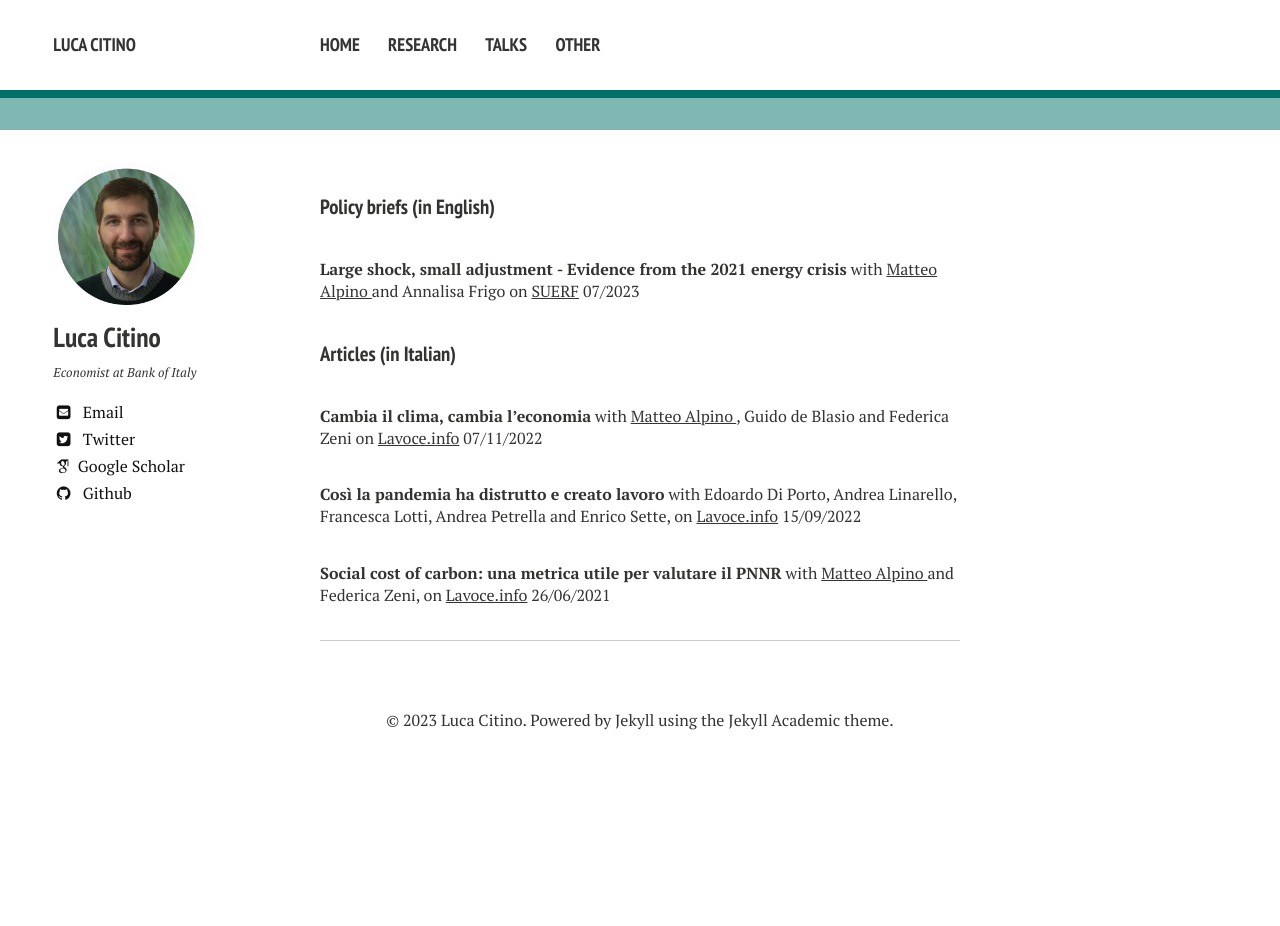
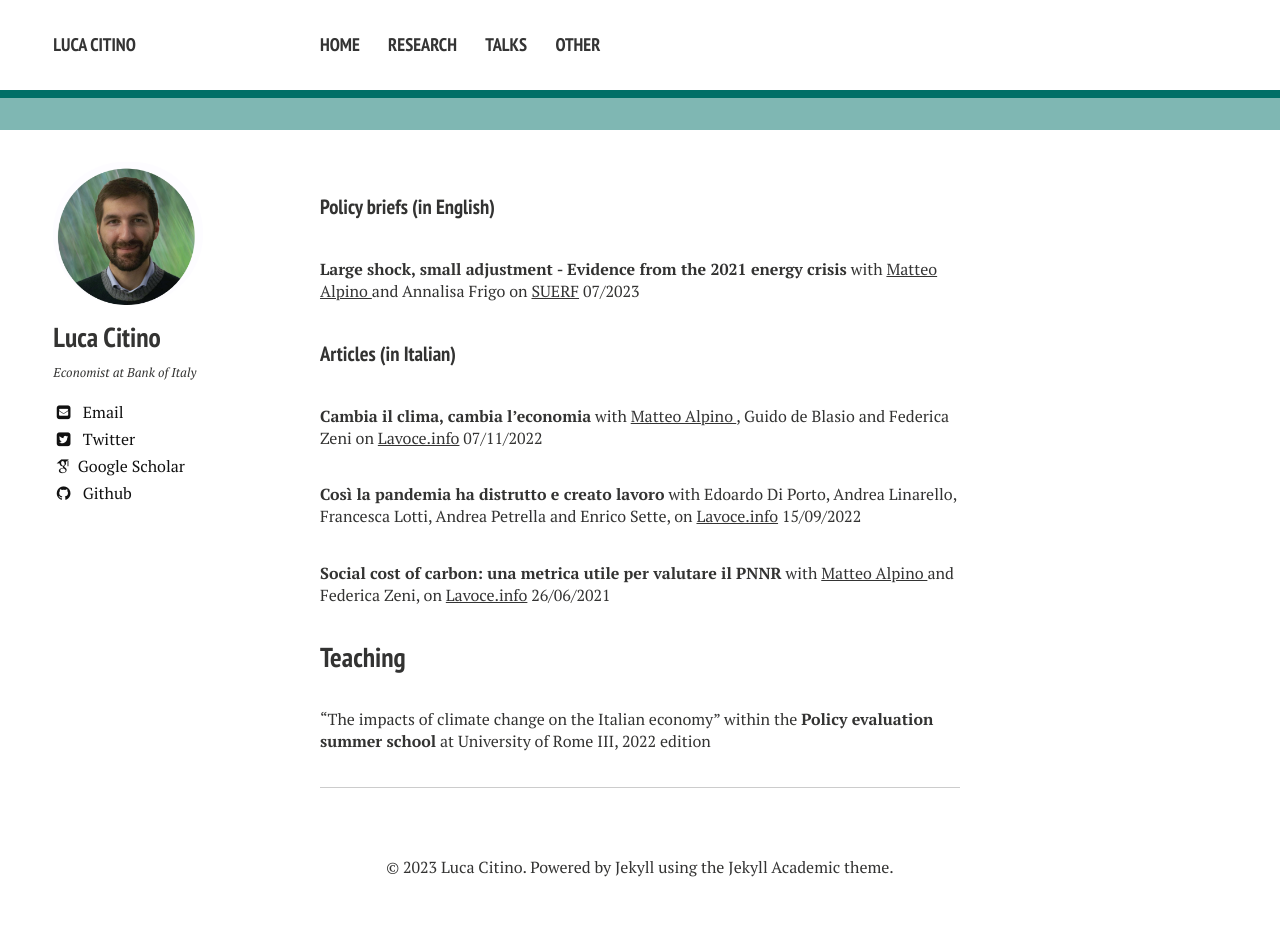
Before and after one commit to luca-citino/luca-citino.github.io, a Jekyll site: the page built from other.md, in a window 1280 px wide. Built offline with Jekyll 4.4.1, drawn with Linux system fonts in a browser that asks for light colours; nearby versions of some CDN libraries; some web fonts are replaced; before the commit the page ends 900 px from its top, so only the background shows below that.

Commit message:
Update other.md

```diff
--- a/other.md
+++ b/other.md
@@ -15,3 +15,8 @@ title: Other
 **Così la pandemia ha distrutto e creato lavoro** with Edoardo Di Porto, Andrea Linarello, Francesca Lotti, Andrea Petrella and Enrico Sette, on <a href="https://www.lavoce.info/archives/97443/cosi-la-pandemia-ha-distrutto-e-creato-lavoro/">Lavoce.info</a> 15/09/2022
 
 **Social cost of carbon: una metrica utile per valutare il PNNR** with <a href="https://sites.google.com/site/alpinomtt/home">Matteo Alpino </a> and Federica Zeni, on <a href="https://www.lavoce.info/archives/88199/social-cost-of-carbon-una-metrica-utile-per-valutare-il-pnrr/">Lavoce.info</a> 26/06/2021
+
+
+### Teaching
+
+"The impacts of climate change on the Italian economy" within the **Policy evaluation summer school** at University of Rome III, 2022 edition
```
